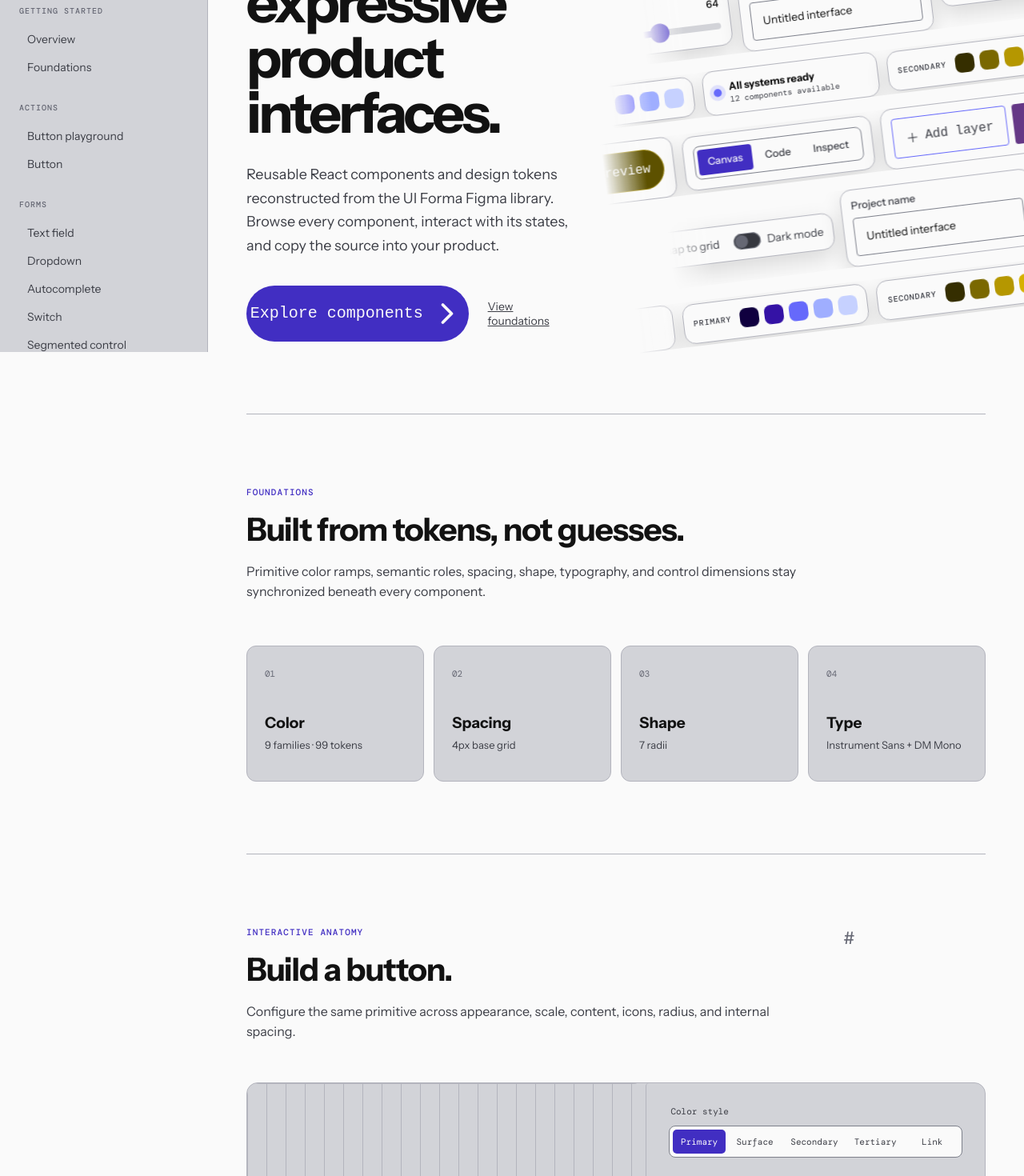
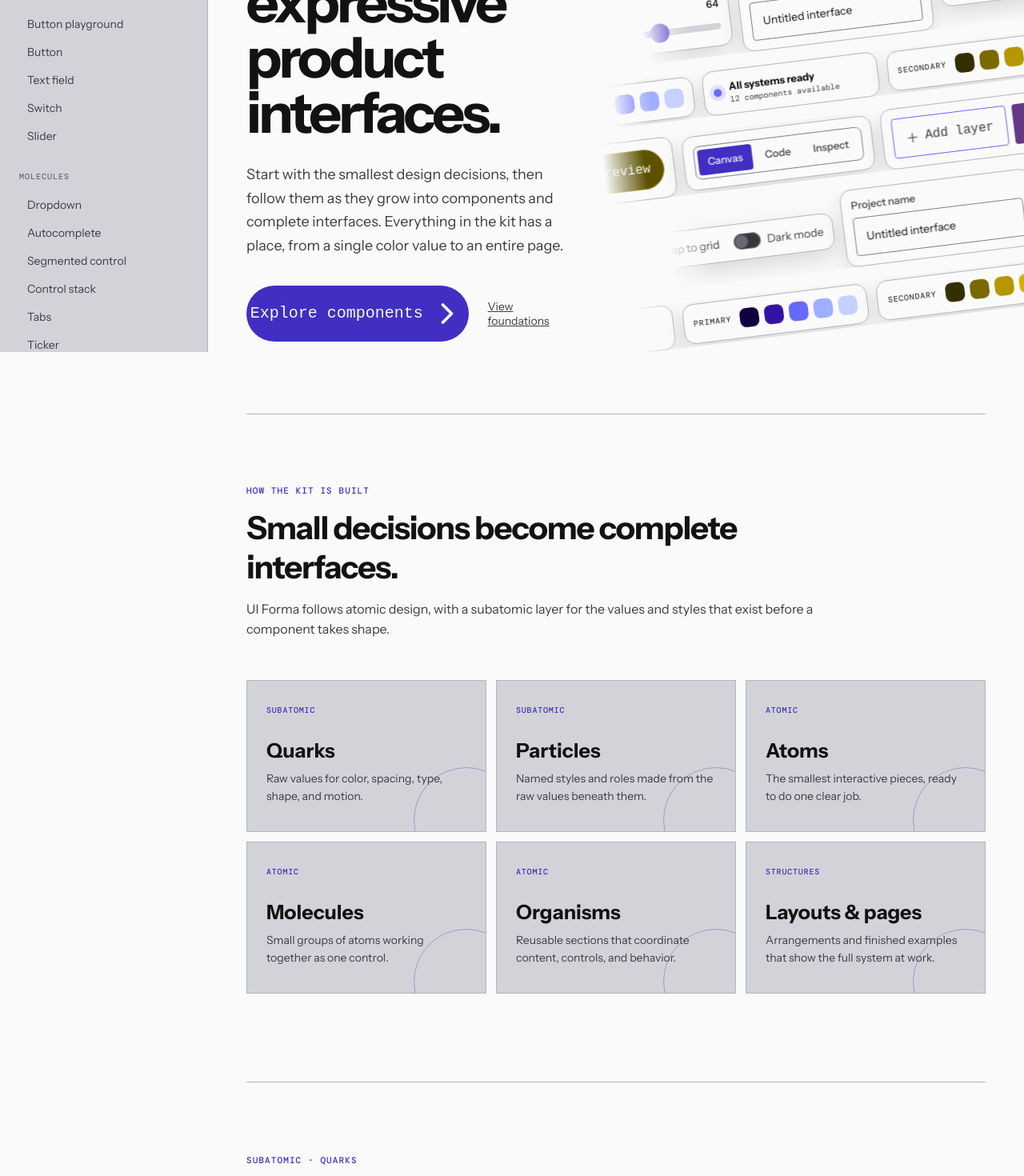
Before and after one commit to XileHorizon/UIFormaKit, a React (Vite) app: page / in a window 1280 px wide. Shown: the part 360-1830 px from the top of the page at 80% size. Built offline with nearby package versions, Linux system fonts and the light colour scheme.

Commit message:
Reorganize kit around atomic hierarchy

```diff
--- a/src/App.tsx
+++ b/src/App.tsx
@@ -45,49 +45,90 @@
   { value: "quadratic", label: "Quad", buttonProps: { appearance: "surface", shape: "square", leadingIcon: <HarmonyQuad /> } },
 ];
 
+const componentLevels: Record<string, "Atoms" | "Molecules" | "Organisms"> = {
+  button: "Atoms",
+  "text-field": "Atoms",
+  switch: "Atoms",
+  slider: "Atoms",
+  dropdown: "Molecules",
+  autocomplete: "Molecules",
+  "segmented-control": "Molecules",
+  "control-stack": "Molecules",
+  tabs: "Molecules",
+  ticker: "Molecules",
+  scroll: "Organisms",
+  carousel: "Organisms",
+  marquee: "Organisms",
+  accordion: "Organisms",
+};
+
+const sectionOrder: Record<string, number> = {
+  button: 21,
+  "text-field": 22,
+  switch: 23,
+  slider: 25,
+  dropdown: 30,
+  autocomplete: 31,
+  "segmented-control": 32,
+  "control-stack": 33,
+  tabs: 34,
+  ticker: 35,
+  scroll: 40,
+  carousel: 41,
+  marquee: 42,
+  accordion: 43,
+};
+
 const groups = [
   {
-    label: "Content & navigation",
+    label: "Getting started",
+    links: [
+      ["overview", "Overview"],
+      ["hierarchy", "How the kit is built"],
+    ],
+  },
+  {
+    label: "Subatomic",
+    links: [
+      ["foundations", "Quarks"],
+      ["color-foundations", "Particles"],
+    ],
+  },
+  {
+    label: "Atoms",
+    links: [
+      ["button-playground", "Button playground"],
+      ["button", "Button"],
+      ["text-field", "Text field"],
+      ["switch", "Switch"],
+      ["slider", "Slider"],
+    ],
+  },
+  {
+    label: "Molecules",
+    links: [
+      ["dropdown", "Dropdown"],
+      ["autocomplete", "Autocomplete"],
+      ["segmented-control", "Segmented control"],
+      ["control-stack", "Control stack"],
+      ["tabs", "Tabs"],
+      ["ticker", "Ticker"],
+    ],
+  },
+  {
+    label: "Organisms",
     links: [
       ["scroll", "Scroll"],
       ["carousel", "Carousel"],
       ["marquee", "Marquee"],
-      ["ticker", "Ticker"],
-      ["tabs", "Tabs"],
       ["accordion", "Accordion"],
     ],
   },
   {
-    label: "Getting started",
+    label: "Structures",
     links: [
-      ["overview", "Overview"],
-      ["foundations", "Foundations"],
-    ],
-  },
-  {
-    label: "Actions",
-    links: [
-      ["button-playground", "Button playground"],
-      ["button", "Button"],
-    ],
-  },
-  {
-    label: "Forms",
-    links: [
-      ["text-field", "Text field"],
-      ["dropdown", "Dropdown"],
-      ["autocomplete", "Autocomplete"],
-      ["switch", "Switch"],
-      ["segmented-control", "Segmented control"],
-      ["control-stack", "Control stack"],
-    ],
-  },
-  {
-    label: "Editor controls",
-    links: [
-      ["color-foundations", "Color foundations"],
-      ["color-studio", "Color studio"],
-      ["slider", "Slider"],
+      ["layouts", "Layouts"],
+      ["pages", "Pages"],
     ],
   },
 ] as const;
@@ -108,10 +149,10 @@
   const record = uiFormaComponentRegistry.find((item) => item.id === id);
   const [showCode, setShowCode] = useState(false);
   return (
-    <section className="component-section" id={id}>
+    <section className="component-section" id={id} style={{ order: sectionOrder[id] }}>
       <div className="section-heading">
         <div>
-          <p className="eyebrow">{record?.category}</p>
+          <p className="eyebrow">{componentLevels[id] ?? record?.category}</p>
           <h2>{title}</h2>
           <p>{description}</p>
         </div>
@@ -198,8 +239,8 @@
           <input
             value={query}
             onChange={(event) => setQuery(event.target.value)}
-            placeholder="Search components"
-            aria-label="Search components"
+            placeholder="Search the kit"
+            aria-label="Search the kit"
           />
           <kbd>⌘ K</kbd>
         </label>
@@ -252,9 +293,9 @@
             <p className="eyebrow">UI Forma design system</p>
             <h1>A flexible kit for expressive product interfaces.</h1>
             <p className="lede">
-              Reusable React components and design tokens reconstructed from the
-              UI Forma Figma library. Browse every component, interact with its
-              states, and copy the source into your product.
+              Start with the smallest design decisions, then follow them as they
+              grow into components and complete interfaces. Everything in the
+              kit has a place, from a single color value to an entire page.
             </p>
             <div className="hero-actions">
               <Button
@@ -409,11 +450,55 @@
             </div>
           </div>
         </section>
+        <section className="hierarchy-section" id="hierarchy">
+          <div className="section-heading">
+            <div>
+              <p className="eyebrow">How the kit is built</p>
+              <h2>Small decisions become complete interfaces.</h2>
+              <p>
+                UI Forma follows atomic design, with a subatomic layer for the
+                values and styles that exist before a component takes shape.
+              </p>
+            </div>
+          </div>
+          <div className="hierarchy-grid">
+            <article>
+              <span>Subatomic</span>
+              <h3>Quarks</h3>
+              <p>Raw values for color, spacing, type, shape, and motion.</p>
+            </article>
+            <article>
+              <span>Subatomic</span>
+              <h3>Particles</h3>
+              <p>Named styles and roles made from the raw values beneath them.</p>
+            </article>
+            <article>
+              <span>Atomic</span>
+              <h3>Atoms</h3>
+              <p>The smallest interactive pieces, ready to do one clear job.</p>
+            </article>
+            <article>
+              <span>Atomic</span>
+              <h3>Molecules</h3>
+              <p>Small groups of atoms working together as one control.</p>
+            </article>
+            <article>
+              <span>Atomic</span>
+              <h3>Organisms</h3>
+              <p>Reusable sections that coordinate content, controls, and behavior.</p>
+            </article>
+            <article>
+              <span>Structures</span>
+              <h3>Layouts &amp; pages</h3>
+              <p>Arrangements and finished examples that show the full system at work.</p>
+            </article>
+          </div>
+        </section>
         <section className="foundation-section" id="foundations">
           <div className="section-heading">
             <div>
-              <p className="eyebrow">Foundations</p>
-              <h2>Built from tokens, not guesses.</h2>
+              <p className="eyebrow">Subatomic · Quarks</p>
+              <h2>The smallest decisions in the system.</h2>
               <p>
                 Primitive color ramps, semantic roles, spacing, shape,
                 typography, and control dimensions stay synchronized beneath
@@ -840,6 +925,32 @@
             />
           </div>
         </Example>
+        <section className="structures-section" id="layouts">
+          <div className="section-heading">
+            <div>
+              <p className="eyebrow">Structures · Layouts</p>
+              <h2>Where components find their place.</h2>
+              <p>
+                Layout documentation will collect the shells, grids, and
+                responsive arrangements built from UI Forma organisms.
+              </p>
+            </div>
+            <span className="collection-status">Collection growing</span>
+          </div>
+        </section>
+        <section className="structures-section" id="pages">
+          <div className="section-heading">
+            <div>
+              <p className="eyebrow">Structures · Pages</p>
+              <h2>The whole system, working together.</h2>
+              <p>
+                Page examples will show UI Forma layouts filled with realistic
+                components, content, and responsive behavior.
+              </p>
+            </div>
+            <span className="collection-status">Collection growing</span>
+          </div>
+        </section>
         <footer>
           <span>UI Forma Kit</span>
           <p>Built from the Figma source at node 193:7341.</p>
--- a/src/styles.css
+++ b/src/styles.css
@@ -253,8 +253,81 @@
   color: var(--uf-color-text-disabled);
 }
 .content {
+  display: flex;
+  flex-direction: column;
   margin-left: 260px;
   padding: 72px max(48px, calc((100vw - 260px - 1120px) / 2)) 0;
+}
+.content > #overview { order: 0; }
+.content > #hierarchy { order: 1; }
+.content > #foundations { order: 10; }
+.content > #color-foundations { order: 11; }
+.content > #color-studio { order: 12; }
+.content > #button-playground { order: 20; }
+.content > #slider-family { order: 24; }
+.content > #layouts { order: 50; }
+.content > #pages { order: 51; }
+.content > footer { order: 100; }
+.hierarchy-section {
+  padding: 88px 0 110px;
+  border-top: 1px solid var(--line);
+}
+.hierarchy-grid {
+  display: grid;
+  grid-template-columns: repeat(3, minmax(0, 1fr));
+  gap: 12px;
+  margin-top: 34px;
+}
+.hierarchy-grid article {
+  position: relative;
+  min-height: 190px;
+  padding: 24px;
+  border: 1px solid var(--line);
+  border-radius: var(--uf-radius-large);
+  background: var(--docs-panel-soft);
+  overflow: hidden;
+}
+.hierarchy-grid article::after {
+  content: "";
+  position: absolute;
+  right: -42px;
+  bottom: -52px;
+  width: 130px;
+  height: 130px;
+  border: 1px solid color-mix(in srgb, var(--accent) 35%, transparent);
+  border-radius: 50%;
+}
+.hierarchy-grid span,
+.collection-status {
+  color: var(--accent);
+  font: 500 10px var(--uf-font-mono);
+  letter-spacing: .08em;
+  text-transform: uppercase;
+}
+.hierarchy-grid h3 {
+  margin: 28px 0 10px;
+  font-size: 25px;
+}
+.hierarchy-grid p {
+  max-width: 30ch;
+  margin: 0;
+  color: var(--docs-text-soft);
+  font-size: 14px;
+  line-height: 1.55;
+}
+.structures-section {
+  min-height: 280px;
+  padding: 76px 0;
+  border-top: 1px solid var(--line);
+}
+.structures-section .section-heading {
+  align-items: flex-start;
+}
+.collection-status {
+  padding: 8px 10px;
+  border: 1px solid color-mix(in srgb, var(--accent) 35%, transparent);
+  border-radius: var(--uf-radius-full);
+  background: color-mix(in srgb, var(--accent) 8%, transparent);
 }
 .hero {
   position: relative;
@@ -264,6 +337,16 @@
   gap: 70px;
   min-height: 650px;
   padding: 90px 0;
+}
+@media (max-width: 980px) {
+  .hierarchy-grid {
+    grid-template-columns: repeat(2, minmax(0, 1fr));
+  }
+}
+@media (max-width: 700px) {
+  .hierarchy-grid {
+    grid-template-columns: 1fr;
+  }
 }
 .eyebrow {
   margin: 0 0 15px;
```
